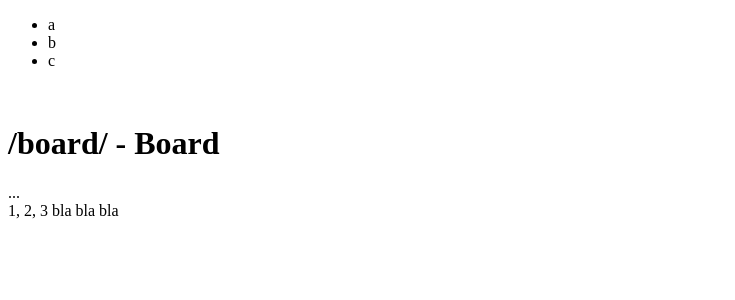
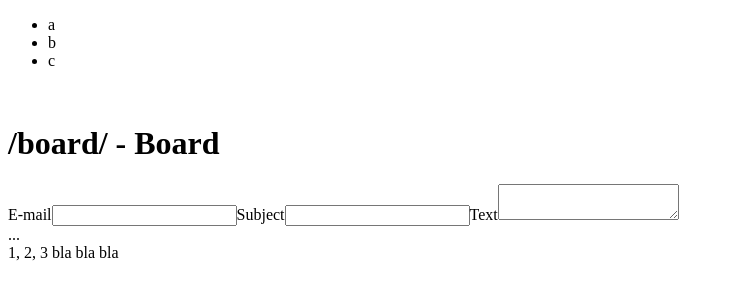
Before and after one commit to VioletFlare/r-board, a React (Create React App) app in the folder client/: page / in a window 1280 px wide. Shown: the top 300 px of the page, without its empty margins (0-735 px from the left). Built offline with nearby package versions, Linux system fonts and the light colour scheme; no server answers.

Commit message:
add posting

```diff
--- /dev/null
+++ b/client/src/Form.js
@@ -0,0 +1,21 @@
+import React, { Component } from 'react';
+import axios from 'axios';
+
+class Form extends Component {
+    render() {
+        return (
+            <div className="post">
+                <form method="post" >
+                   <label for="email">E-mail</label>
+                   <input type="text" name="email"></input>
+                   <label for ="subject">Subject</label>
+                   <input type="text" name="subject"></input>
+                   <label for="text">Text</label>
+                   <textarea name="text"></textarea>
+                </form>
+            </div>
+        )
+    }
+}
+
+export default Form;
--- a/client/src/Header.js
+++ b/client/src/Header.js
@@ -2,6 +2,7 @@ import React, { Component } from 'react';
 import axios from 'axios';
 import Navbar from './Navbar';
 import Banner from './Banner';
+import Form from './Form';
 
 class Header extends Component {
     render() {
@@ -12,6 +13,7 @@ class Header extends Component {
                 <hgroup>
                     <h1>/board/ - Board</h1>
                 </hgroup>
+                <Form/>
             </header>
         )
     }
```
Also changed, not shown: 1 other file (tests, documents, lock files or other folders).
